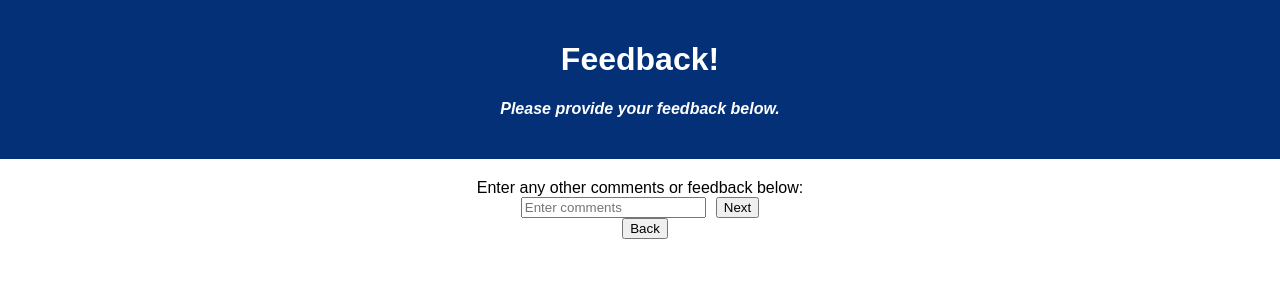
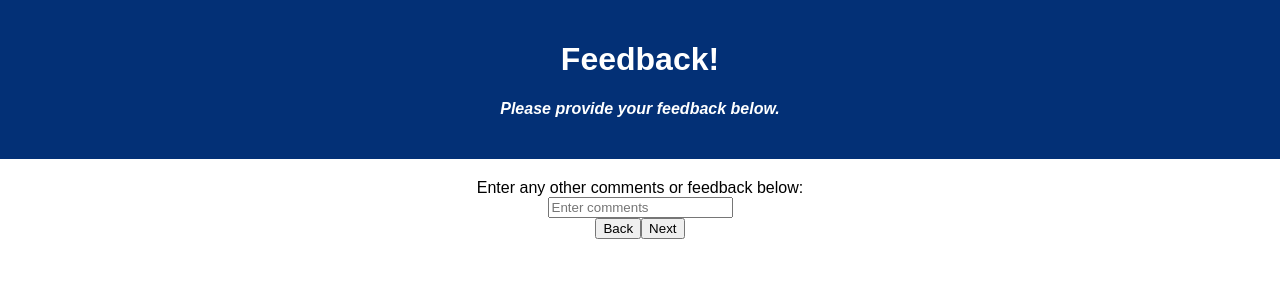
Before and after one commit to Brandon-McCarty/weekend-redux-feedback-loop, a React (Create React App) app: page /#/comments in a window 1280 px wide. Shown: the top 300 px of the page. Built offline with nearby package versions, Linux system fonts and the light colour scheme.

Commit message:
start styling

```diff
--- a/src/components/App/App.css
+++ b/src/components/App/App.css
@@ -23,5 +23,6 @@ h4 {
 }
 
 button {
-  margin-left: 10px;
+  align-items:baseline;
+  display: inline;
 }
--- a/src/components/Comments/Comments.jsx
+++ b/src/components/Comments/Comments.jsx
@@ -40,10 +40,12 @@ function Comments({setRating}) {
                     onChange={(event) => setComments(event.target.value)}
                 />
 
+                <br />
+                <button onClick={returnToSupport} className="backBtn">Back</button>
                 <button type="submit">Next</button>
             </form>
 
-            <button onClick={returnToSupport}>Back</button>
+
         </>
     )
 }
--- a/src/components/ReviewFeedback/ReviewFeedback.jsx
+++ b/src/components/ReviewFeedback/ReviewFeedback.jsx
@@ -33,7 +33,7 @@ function ReviewFeedback() {
             <h3>Support: {feedback.support}</h3>
             <br />
             <h3>Comments: {feedback.comments}</h3>
-            <button onClick={returnToComments}>Back</button>
+            <button onClick={returnToComments} className="backBtn">Back</button>
             <button onClick={submitReview}>SUBMIT</button>
         </>
     )
--- a/src/components/Support/Support.jsx
+++ b/src/components/Support/Support.jsx
@@ -39,7 +39,7 @@ function Support({ handleChange, rating, resetInputs, setRating }) {
                 <button type="submit">Next</button>
             </form>
 
-            <button onClick={returnToUnderstanding}>Back</button>
+            <button onClick={returnToUnderstanding} className="backBtn">Back</button>
         </>
     )
 }
--- a/src/components/Understanding/Understanding.jsx
+++ b/src/components/Understanding/Understanding.jsx
@@ -41,7 +41,7 @@ function Understanding({ handleChange, rating, resetInputs, setRating }) {
                 <button type="submit">Next</button>
             </form>
 
-            <button onClick={returnToFeelings}>Back</button>
+            <button onClick={returnToFeelings} className="backBtn">Back</button>
         </>
     )
 }
```
